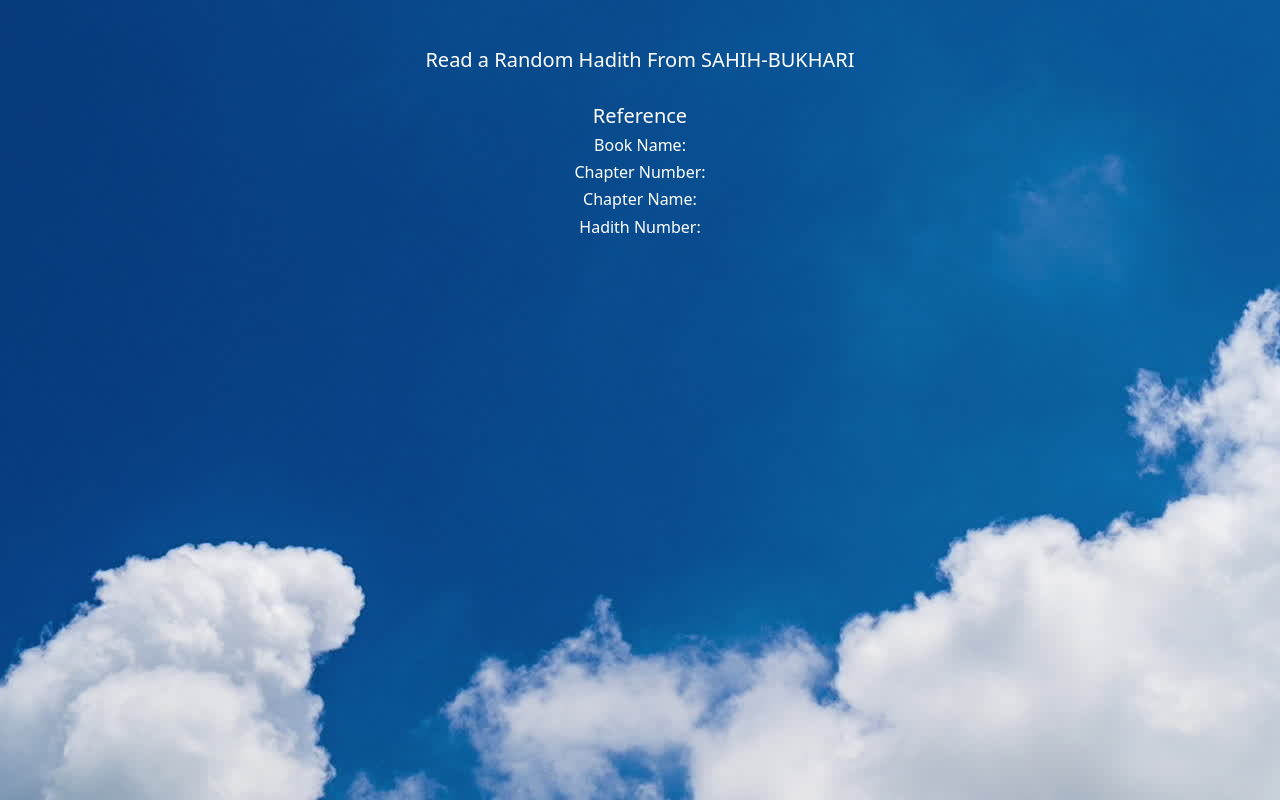
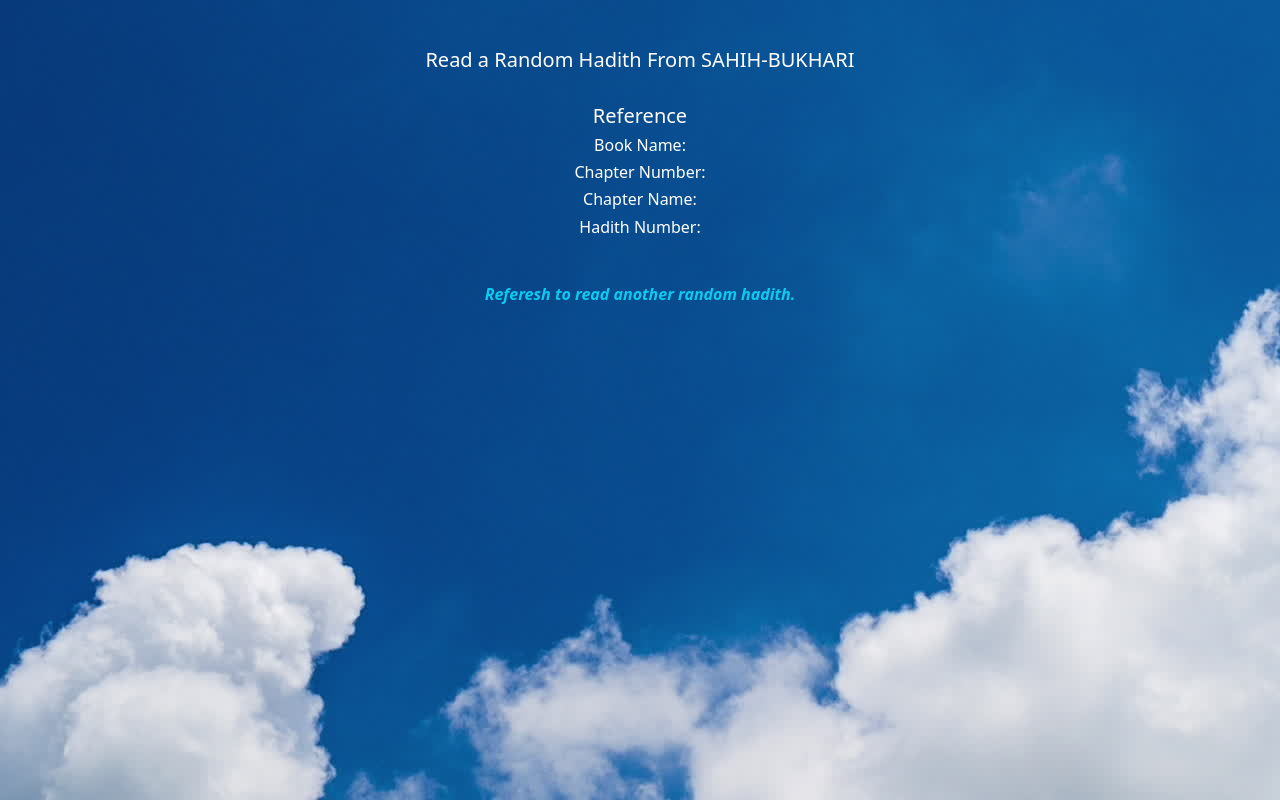
Before and after one commit to nrnsaheb/nrnsaheb.github.io, a plain HTML site: page projects/hadith.html in a window 1280 px wide. Drawn offline with nearby package versions, Linux system fonts and the light colour scheme; no server answers.

Commit message:
Update hadith.html

```diff
--- a/projects/hadith.html
+++ b/projects/hadith.html
@@ -6,7 +6,7 @@
     <meta name="viewport" content="width=device-width, initial-scale=1.0">
     <link href="https://cdn.jsdelivr.net/npm/bootstrap@5.0.2/dist/css/bootstrap.min.css" rel="stylesheet" integrity="sha384-EVSTQN3/azprG1Anm3QDgpJLIm9Nao0Yz1ztcQTwFspd3yD65VohhpuuCOmLASjC" crossorigin="anonymous">
     <script src="https://cdn.jsdelivr.net/npm/bootstrap@5.0.2/dist/js/bootstrap.bundle.min.js" integrity="sha384-MrcW6ZMFYlzcLA8Nl+NtUVF0sA7MsXsP1UyJoMp4YLEuNSfAP+JcXn/tWtIaxVXM" crossorigin="anonymous"></script>
-    <title>Read a Random Hadith</title>
+    <title>Read A Hadith</title>
     <style>
         #intro {
         background: url("../images/hadithbg.jpg") center no-repeat;
@@ -28,6 +28,9 @@
                     <h6>Chapter Number: <small id="chapterNumber" class="text-uppercase h6 fw-normal"></small></h6>
                     <h6>Chapter Name: <small id="chapterName" class="text-uppercase h6 fw-normal"></small></h6>
                     <h6>Hadith Number: <small id="hadithNumber" class="text-uppercase h6 fw-normal"></small></h6>
+                    <p class="my-5 h6 text-info fw-bolder fst-italic">
+                        Referesh to read another random hadith.
+                    </p>
                 </div>
             </div>
         </div>
```
